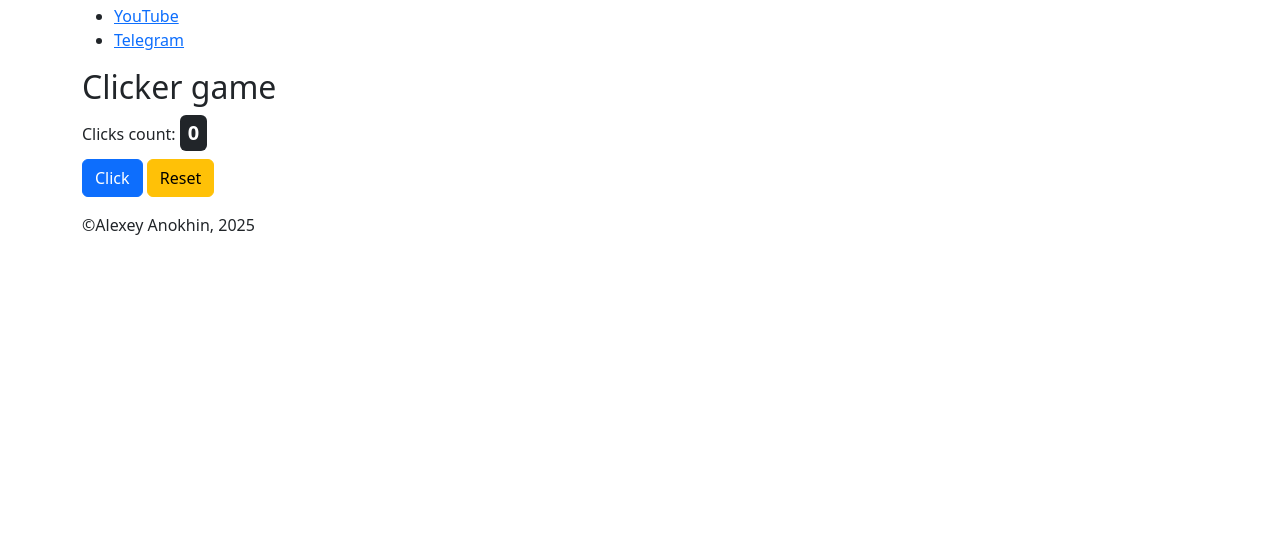
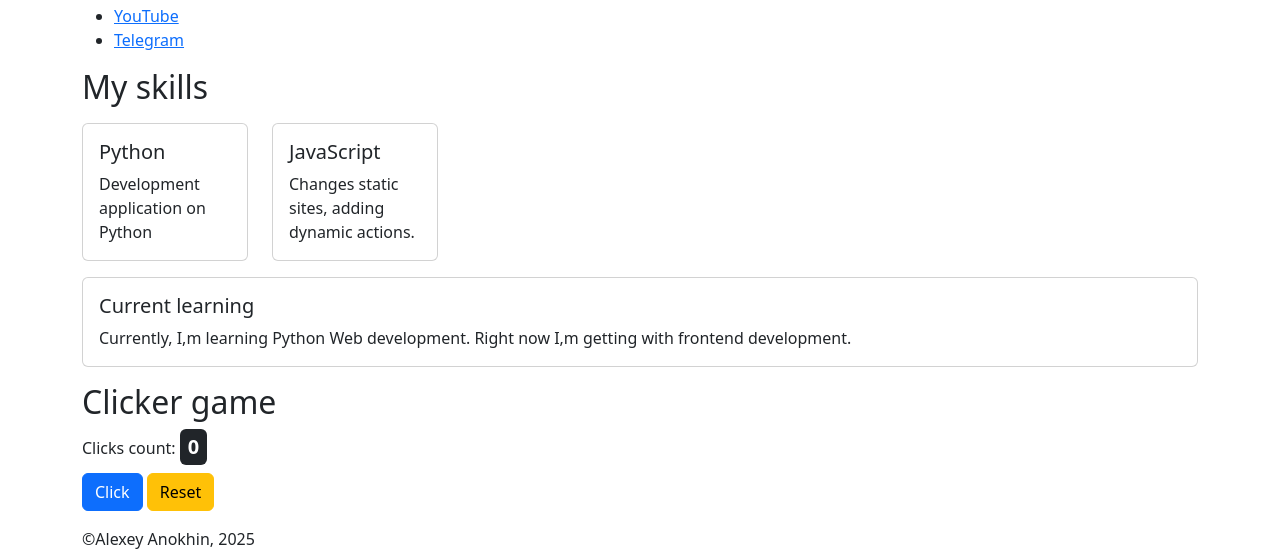
Before and after one commit to Alexey-Anokhin77/About-me, a plain HTML site: page index.html in a window 1280 px wide. Shown: the part 656-1207 px from the top of the page. Before the commit the page ends 893 px from the top, so only its background shows below. Drawn offline with nearby package versions, Linux system fonts and the light colour scheme.

Commit message:
Applied grid bootstrap

```diff
--- a/index.html
+++ b/index.html
@@ -65,6 +65,43 @@
         <li><a href="https://t.me/AlexeyAnokhin">Telegram</a></li>
       </ul>
     </div>
+
+    <div class="my-3">
+      <h2>My skills</h2>
+      <div class="row div my-0 my-md-3">
+        <div class="col col-md-3 col-lg-2">
+          <div class="card">
+            <div class="card-body">
+              <h5 class="card-title">Python</h5>
+              <p class="card-text">Development application on Python</p>
+            </div>
+          </div>
+        </div>
+
+        <div class="col col-md-3 col-lg-2">
+          <div class="card">
+            <div class="card-body">
+              <h5 class="card-title">JavaScript</h5>
+              <p class="card-text">Changes static sites, adding dynamic actions.</p>
+            </div>
+          </div>
+        </div>
+
+      </div>
+      <div class="row div my-0 my-md-3">
+        <div class="col">
+          <div class="card">
+            <div class="card-body">
+              <h5 class="card-title">Current learning</h5>
+              <p class="card-text">
+                Currently, I,m learning Python Web development.
+                Right now I,m getting with frontend development.
+              </p>
+            </div>
+          </div>
+        </div>
+      </div>
+
       <div>
         <h2>Clicker game</h2>
         <div class="my-2">
```
Also changed, not shown: about.html (+5 -0 lines). Lines whose indentation alone changed are shown as unchanged.
